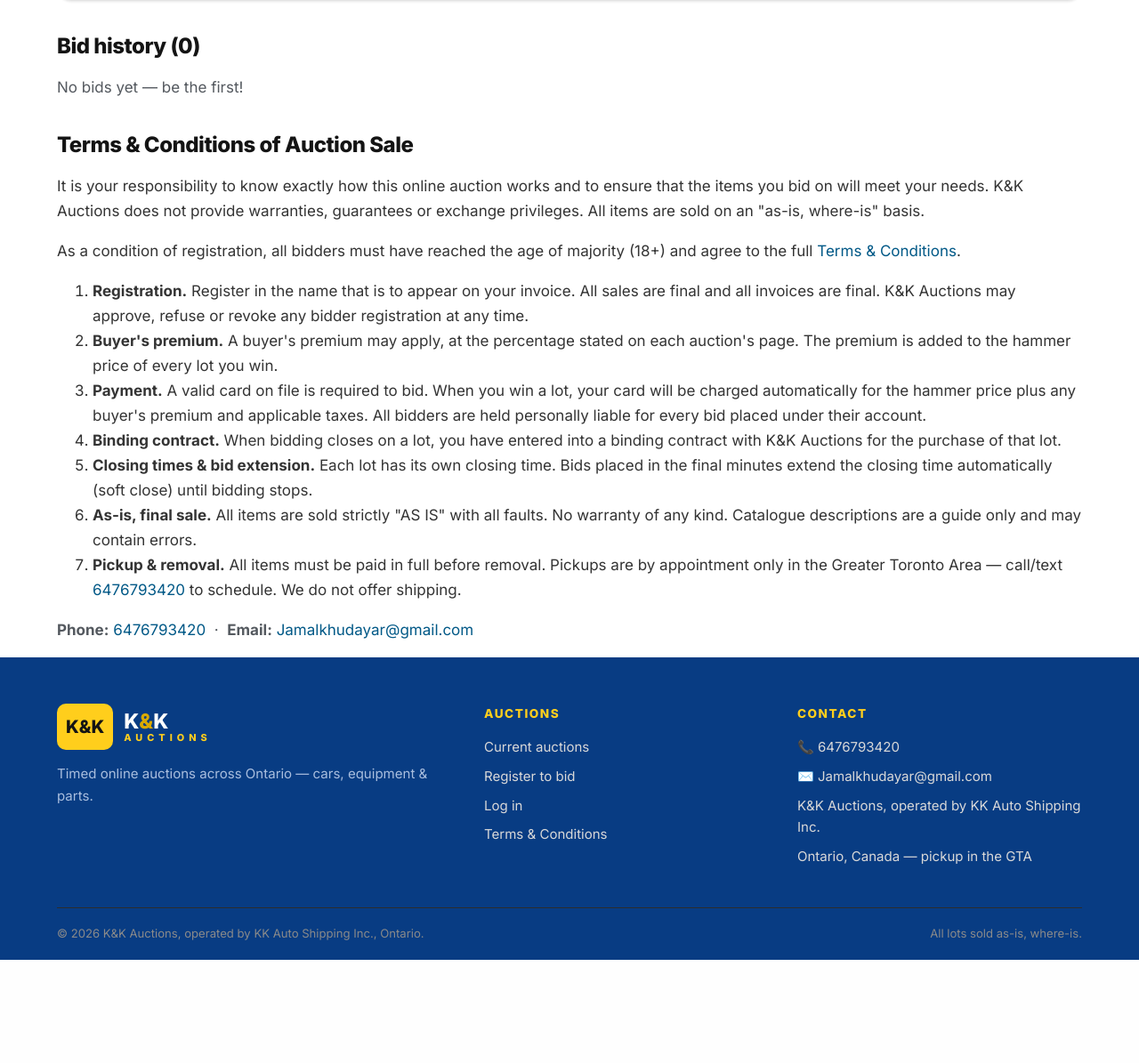
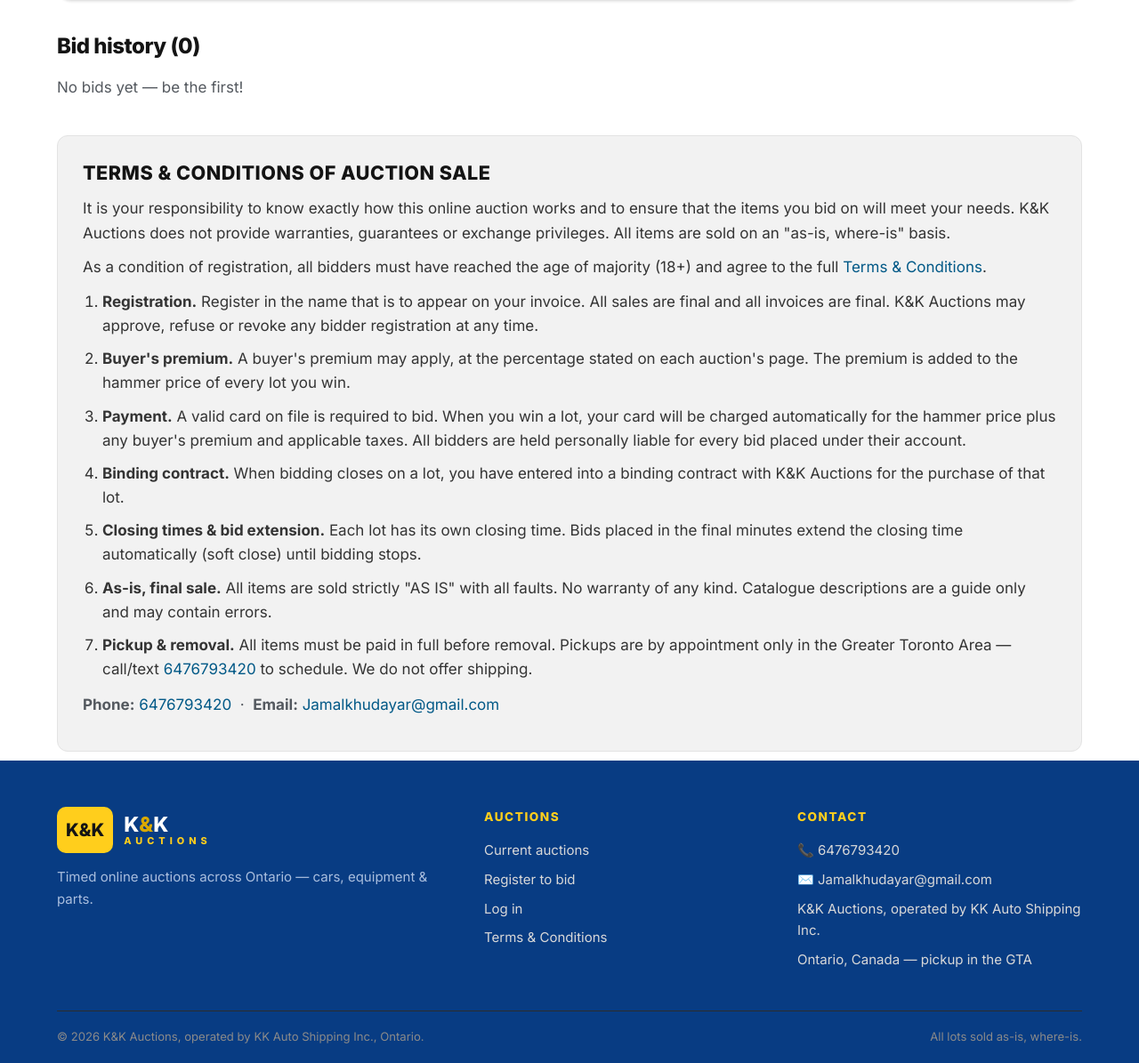
Before and after one commit to jamalkhudayar-glitch/kk-auctions, a Flask app: page /lot/1 in a window 1280 px wide. Shown: the part 1128-2323 px from the top of the page at 89% size. Before the commit the page ends 2207 px from the top, so only its background shows below. Run offline with Flask 3, Linux system fonts and the light colour scheme; data comes from the database, SQL or seed files in the repository; data that the repository does not hold is empty.

Commit message:
Lot pages: full Terms of Sale block like Bryan's HiBid lots

```diff
--- a/static/style.css
+++ b/static/style.css
@@ -478,3 +478,10 @@
 .hibid-contact h3 { font-size: 1.15rem; margin: 0 0 8px; }
 .hibid-contact p { margin: 6px 0; }
 .hibid-sep { border: none; border-top: 2px solid var(--line); margin: 30px 0; }
+
+/* ---------- lot-page terms block (Bryan's lot-page format) ---------- */
+.lot-terms { margin: 40px 0 10px; padding: 28px; background: var(--bg-soft); border: 1px solid var(--line); border-radius: var(--radius); }
+.lot-terms h2 { font-size: 1.35rem; margin: 0 0 12px; text-transform: uppercase; letter-spacing: 0.5px; }
+.lot-terms p { margin: 10px 0; }
+.lot-terms ol { margin: 12px 0; padding-left: 22px; }
+.lot-terms ol li { margin-bottom: 10px; line-height: 1.6; }
```
